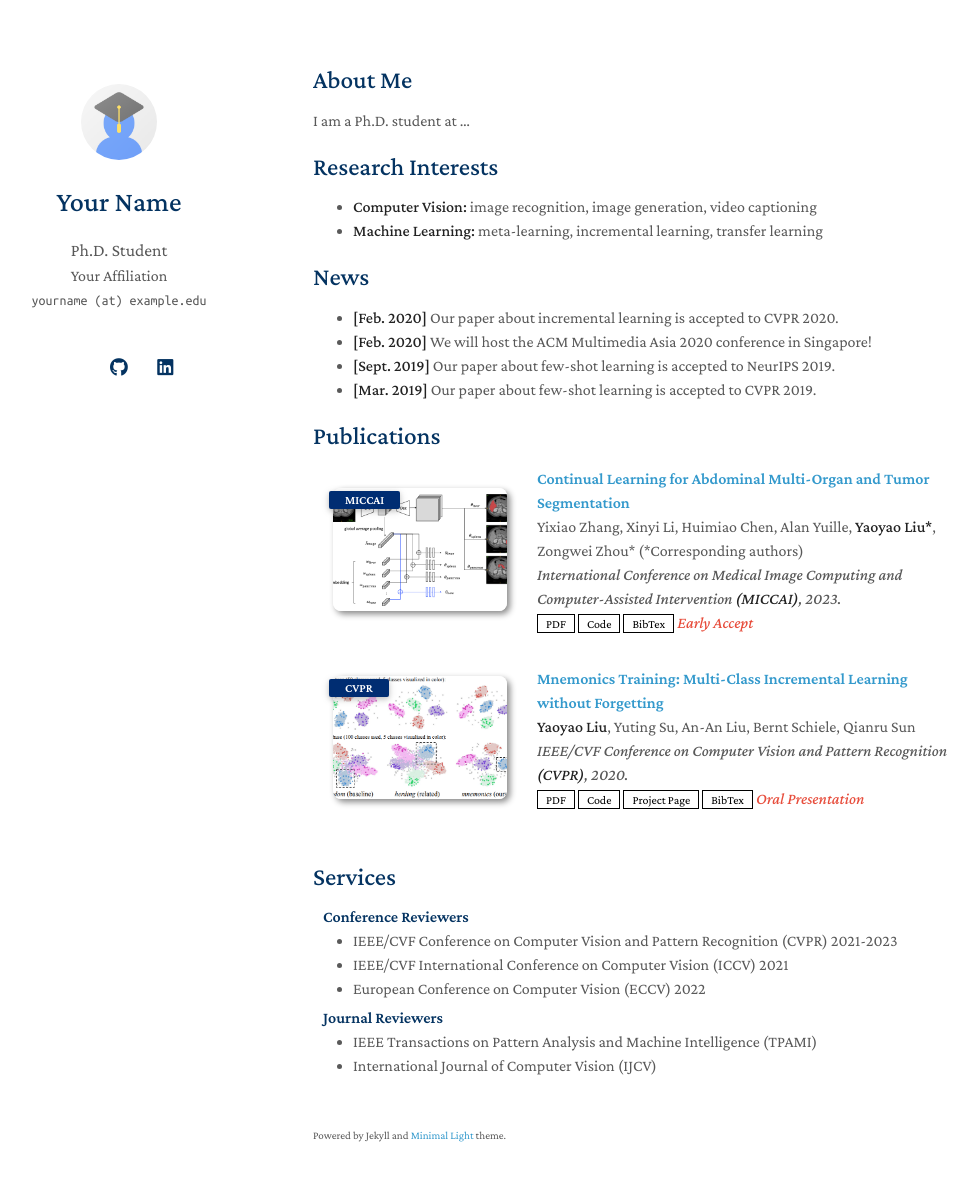
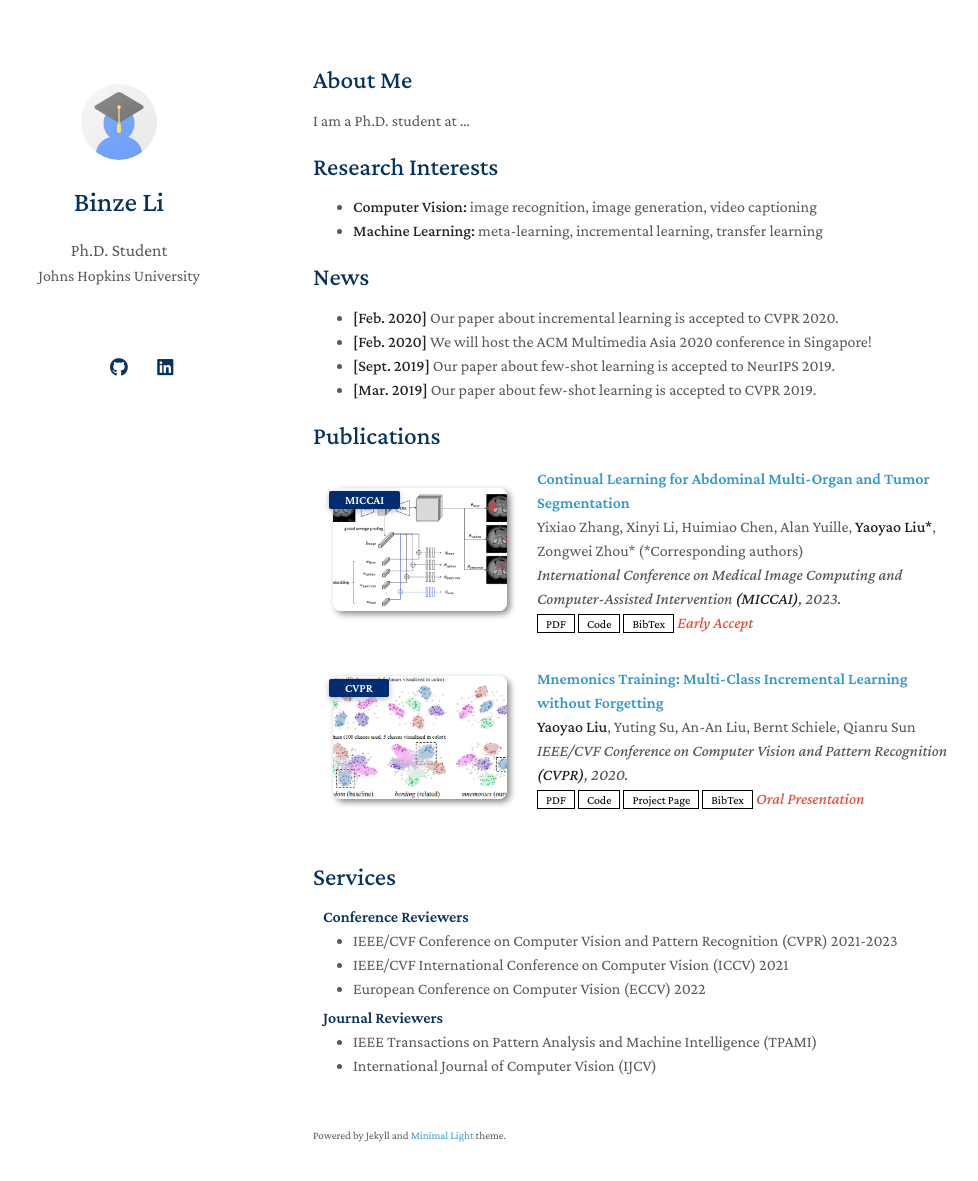
Before and after one commit to binzeli/binzeli.github.io, a Jekyll site: the page built from index.md, in a window 1280 px wide and 1216 px high. Shown: the top 1181 px of the window, without its empty margins (157-1135 px from the left). Built offline with Jekyll 4.4.1, drawn with Linux system fonts in a browser that asks for light colours; a style sheet for code colours, icons or effects is not loaded; our own code applies the rules of GitHub Pages for plain Markdown files.

Commit message:
Update title and affiliation in config file

```diff
--- a/_config.yml
+++ b/_config.yml
@@ -1,8 +1,7 @@
 # Basic Information
-title: Your Name
+title: Binze Li
 position: Ph.D. Student
-affiliation: Your Affiliation
-email: yourname (at) example.edu
+affiliation: Johns Hopkins University
 
 # Search Engine Optimization (SEO)
 # The following information is used to improve the website traffic from search engines, e.g., Google.
```
